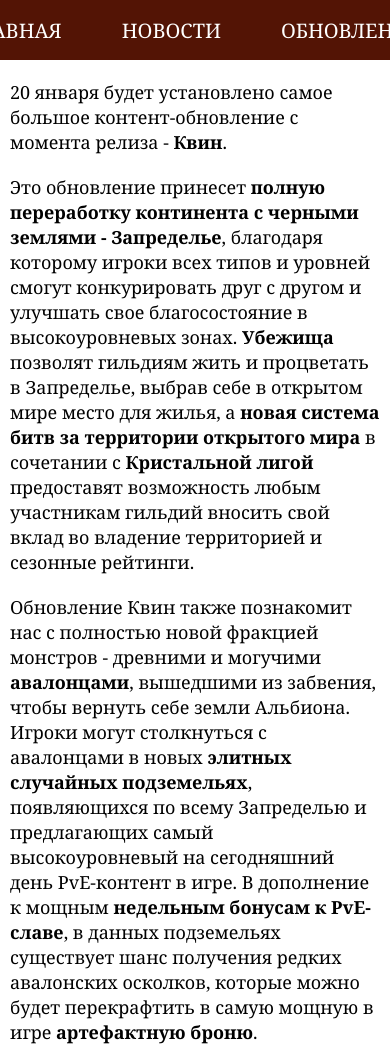
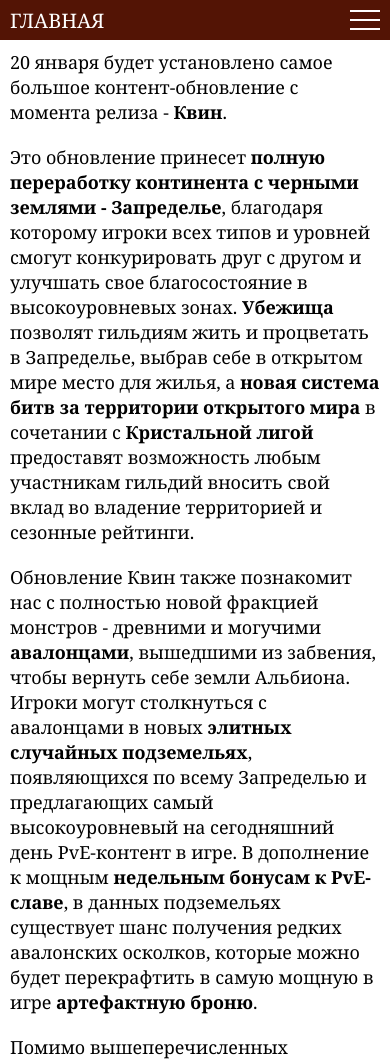
Before and after one commit to Meltos/2020-my-site, a plain HTML site: page index.html in a window 390 px wide. Shown: the top 1059 px of the page. Drawn offline with nearby package versions, Linux system fonts and the light colour scheme.

Commit message:
С меню покончено!
Сделано полностью рабочее меню, удобное и для телефонов

```diff
--- a/css/style.css
+++ b/css/style.css
@@ -35,11 +35,11 @@ html, body{
     width: 100%;
     height: 100%;
     background-color: #531405;
+    z-index: 2;
 }
 
 .header__body {
     position: relative;
-    z-index: 2;
     display: flex;
     justify-content: center;
     height: 60px;
@@ -53,24 +53,10 @@ html, body{
 
 }
 
-@media (max-width: 767px)
-{
-    .header__burger{
-        display: block;
-        position: relative;
-        width: 30px;
-        height: 20px;
-    }
-    .header__burger:before {
-
-    }
-    .header__burger:after{
-
-    }
-}
-
 .header__list {
     display: flex;
+    position: relative;
+    z-index: 2;
 }
 .header__list li {
     list-style: none;
@@ -83,9 +69,91 @@ html, body{
     text-decoration: none;
 }
 
-.header__img {
+@media (max-width: 839px)
+{
+    body.lock {
+        overflow: hidden;
+    }
+    .header__body {
+        height: 40px;
+        justify-content: space-between;
+    }
+    .header__burger{
+        display: block;
+        position: relative;
+        width: 30px;
+        height: 20px;
+        z-index: 3;
+    }
+    .header__burger span{
+        background-color: #fff;
+        position: absolute;
+        width: 100%;
+        height: 2px;
+        left: 0;
+        top: 9px;
+        transition: all 0.3s ease 0s;
+    }
+    .header__burger:before,
+    .header__burger:after{
+        content: '';
+        background-color: #fff;
+        position: absolute;
+        width: 100%;
+        height: 2px;
+        left: 0;
+        transition: all 0.3s ease 0s;
+    }
+    .header__burger:before{
+        top: 0;
+    }
+    .header__burger:after{
+        bottom: 0;
+    }
 
-    background-image: url("img/Albion-Online_Queen_Art.jpg");
+    .header__burger.active span {
+        transform: scale(0);
+    }
+
+    .header__burger.active:before {
+        transform: rotate(45deg);
+        top: 9px;
+    }
+    .header__burger.active:after {
+        transform: rotate(-45deg);
+        bottom: 9px;
+    }
+
+    .header__menu {
+        position: fixed;
+        top: -100%;
+        left: 0;
+        width: 100%;
+        height: 100%;
+        overflow: auto;
+        transition: all 0.3s ease 0s;
+        background-color: #531405;
+        padding: 8px 10px 20px 10px;
+    }
+
+    .header__menu.active {
+        top: 0;
+    }
+
+    .header__list {
+        display: block;
+    }
+    .header__list li{
+        margin: 0px 0px 20px 0px;
+
+    }
+    .header__link {
+        font-size: 20px;
+    }
+
+    .header__mainli {
+        z-index: 3;
+    }
 }
 
 .content {
@@ -100,3 +168,10 @@ html, body{
 .content__text p{
     margin: 0px 0px 20px 0px;
 }
+
+@media (max-width: 839px)
+{
+    .content {
+        padding: 50px 0px 0px 0px;
+    }
+}
--- a/index.html
+++ b/index.html
@@ -12,19 +12,26 @@
       <header class="header">
         <div class="container">
           <div class="header__body">
+            <a href="https://albiononline.com/ru/home" class="header__mainli header__link">Главная</a>
             <div class="header__burger">
               <span></span>
             </div>
             <nav class="header__menu">
               <ul class="header__list">
                 <li style="margin-left: 0px;">
-                  <a href="" class="header__link">Главная</a>
+                  <a href="https://albiononline.com/ru/home" class="header__link">Главная</a>
                 </li>
                 <li>
-                  <a href="" class="header__link">Новости</a>
+                  <a href="https://albiononline.com/ru/news" class="header__link">Новости</a>
                 </li>
                 <li>
-                  <a href="" class="header__link">Обновления</a>
+                  <a href="https://forum.albiononline.com/" class="header__link">Сообщество</a>
+                </li>
+                <li>
+                  <a href="https://albiononline.com/ru/videos" class="header__link">Видео</a>
+                </li>
+                <li>
+                  <a href="https://albiononline.com/ru/update" class="header__link">Обновления</a>
                 </li>
               </ul>
             </nav>
--- a/js/script.js
+++ b/js/script.js
@@ -0,0 +1,6 @@
+$(document).ready(function() {
+    $('.header__burger').click(function(event) {
+        $('.header__burger,.header__menu').toggleClass('active');
+        $('body').toggleClass('lock');
+    });
+});
```
